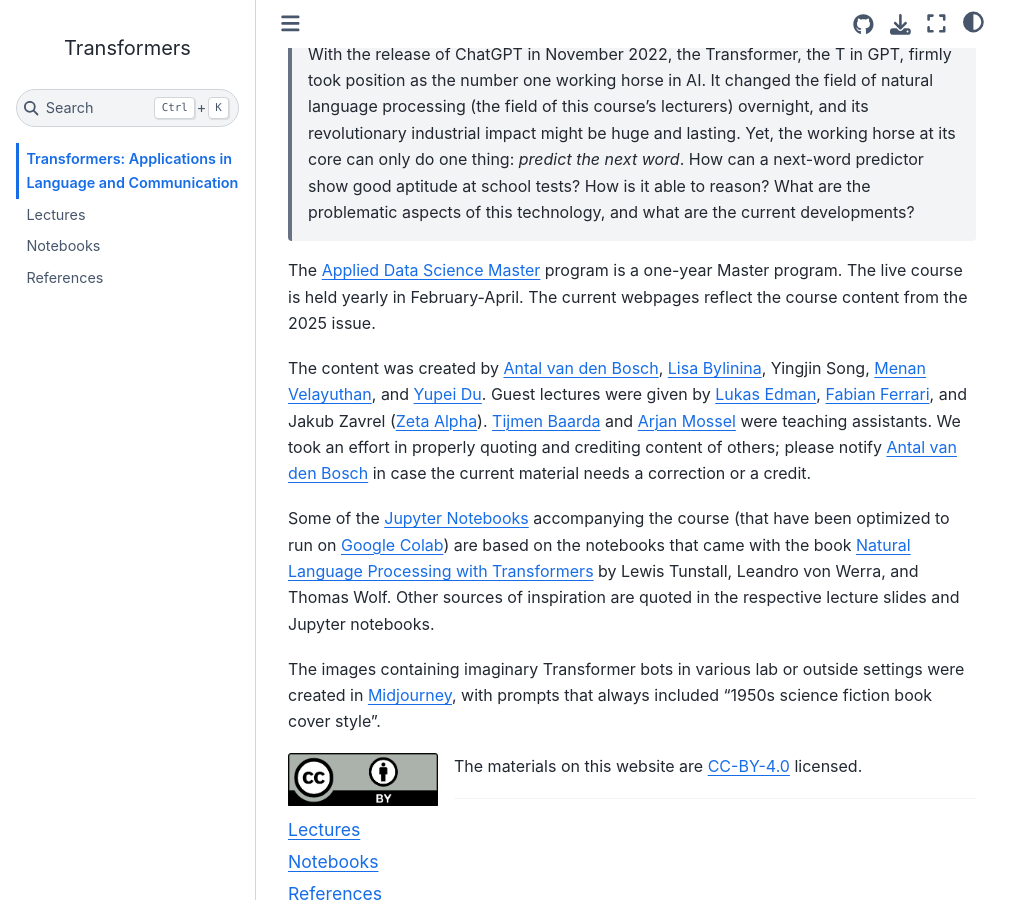
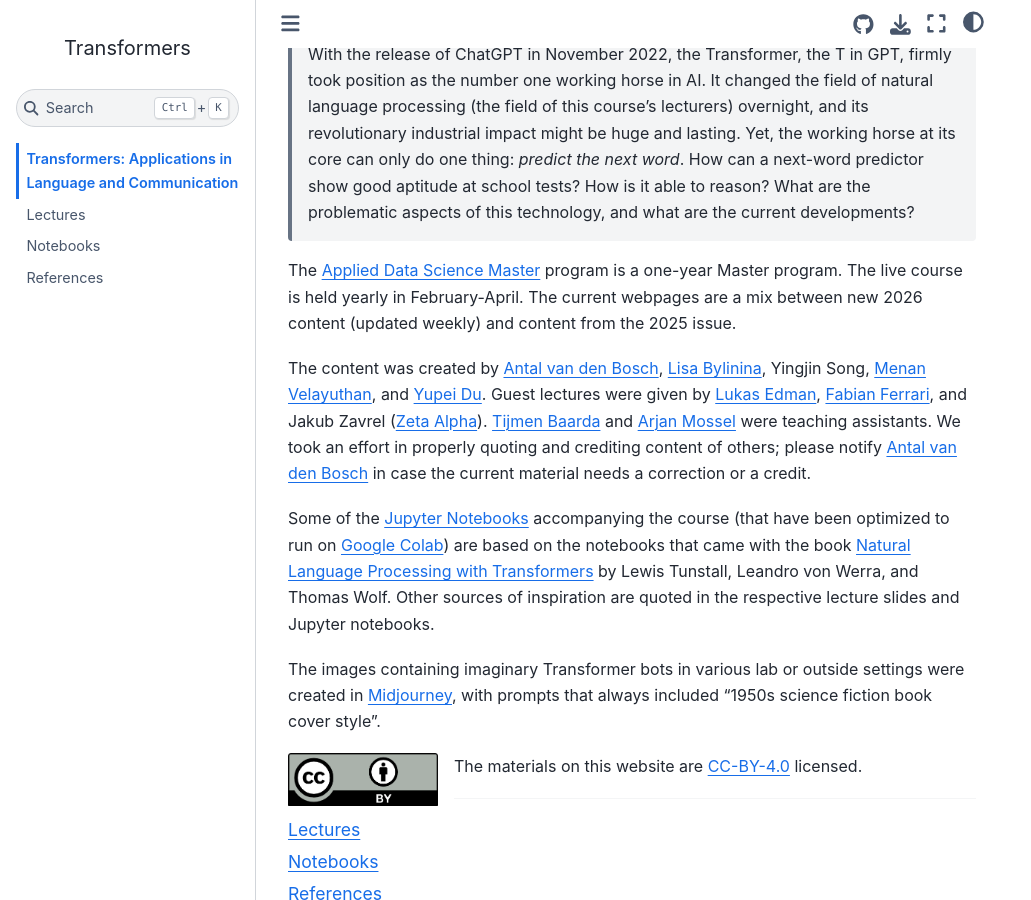
Before and after one commit to antalvdb/antalvdb.github.io, a Jupyter Book: the page built from intro.md, in a window 1280 px wide and 900 px high, scrolled down 350 px. Shown: the whole window, without its empty margins (0-1031 px from the left). Built offline with Jupyter Book 1.0.4 settings and Sphinx 7.4.7 and the Sphinx Book theme 1.1.4, drawn with Linux system fonts in a browser that asks for light colours; cross-references to code outside the pages are shown as plain code.

Commit message:
explained flux state of content

```diff
--- a/intro.md
+++ b/intro.md
@@ -23,8 +23,7 @@
 The [Applied Data Science
 Master](https://www.uu.nl/en/masters/applied-data-science) program is
 a one-year Master program. The live course is held yearly in
-February-April. The current webpages reflect the course content from
-the 2025 issue.
+February-April. The current webpages are a mix between new 2026 content (updated weekly) and content from the 2025 issue.
 
 The content was created by [Antal van den
 Bosch](https://antalvandenbosch.nl/), [Lisa
```
